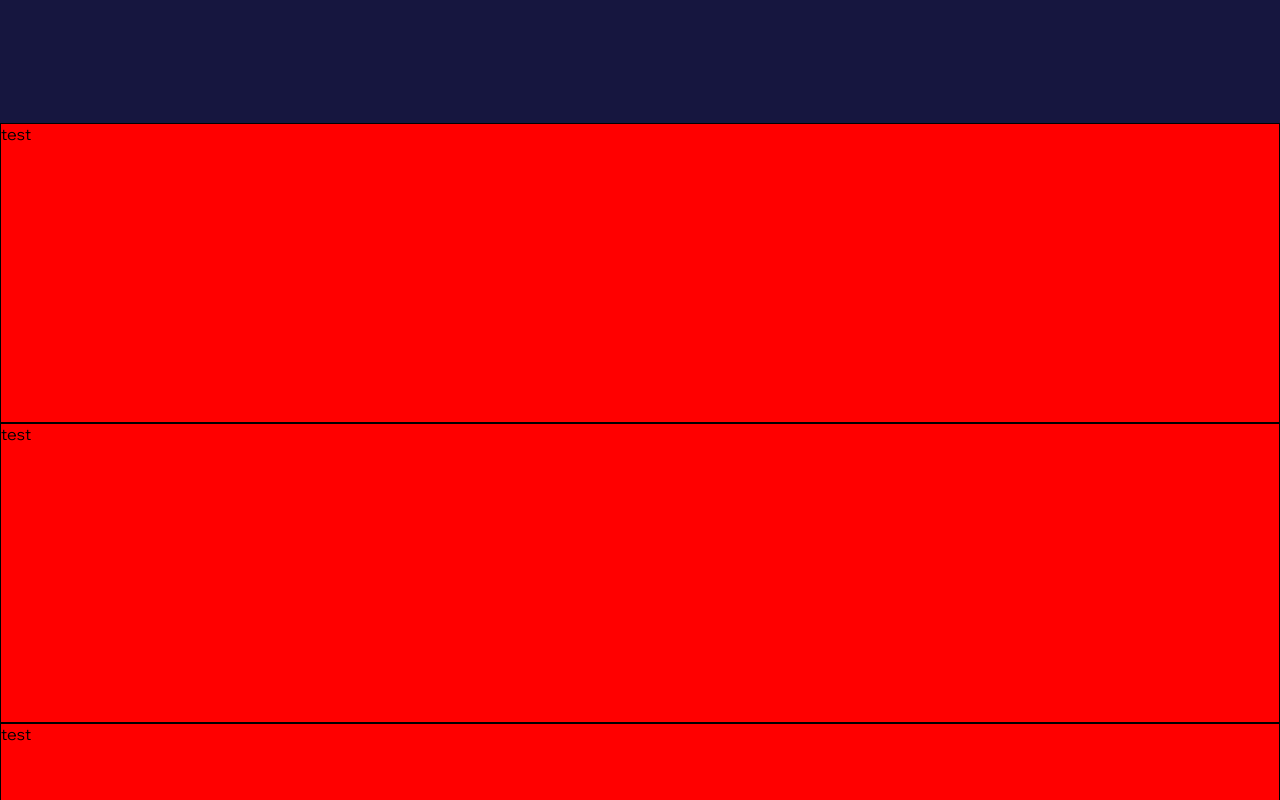
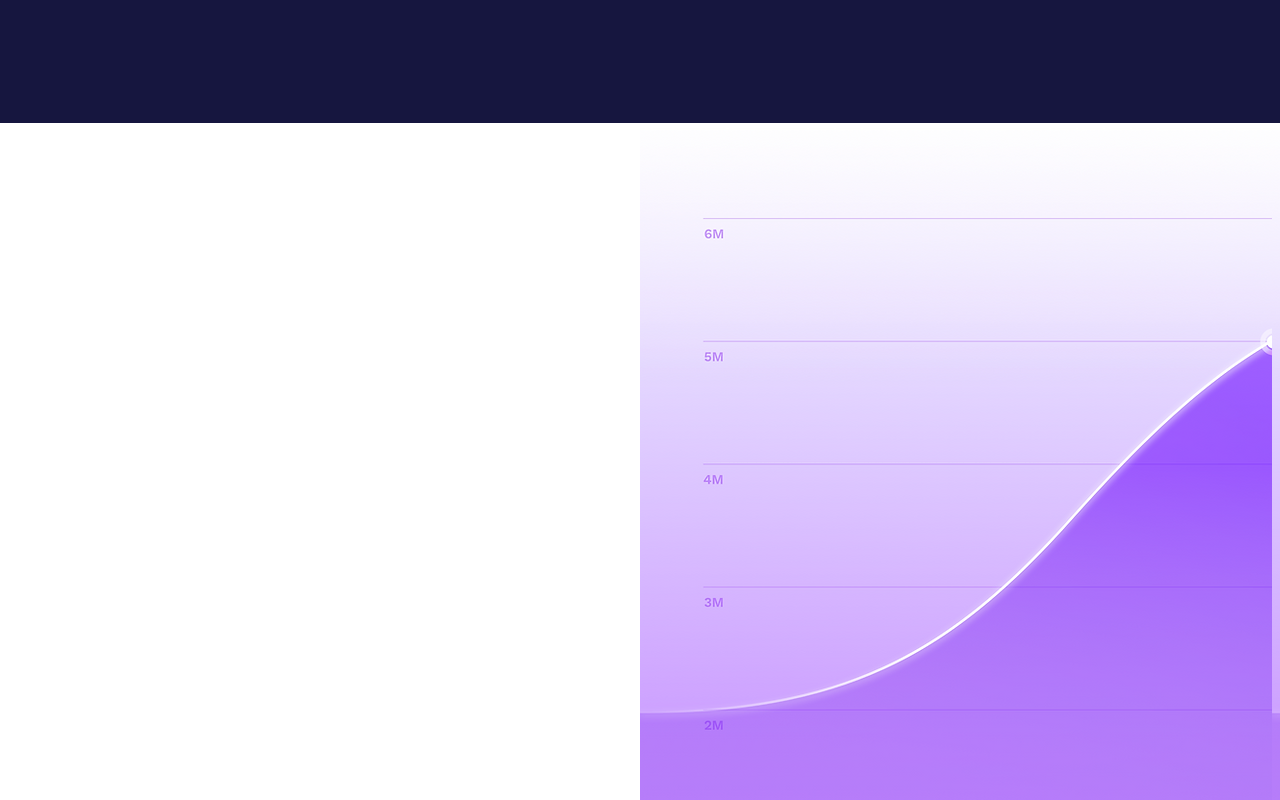
Before and after one commit to iamrahilhabibli/wix-clone-task, a website: page index.html in a window 1280 px wide. Shown: the part 2180-2980 px from the top of the page. Drawn offline with nearby package versions, Linux system fonts and the light colour scheme.

Commit message:
about-page section added

```diff
--- a/index.html
+++ b/index.html
@@ -169,6 +169,14 @@
           </div>
         </div>
       </div>
+      <div class="about-page" data-aos="fade-up">
+         <div class="about-page__leftside">
+
+         </div>
+         <div class="about-page__rightside">
+
+         </div>
+      </div>
       <div class="test" data-aos="fade-up">test</div>
       <div class="test" data-aos="fade-up">test</div>
       <div class="test" data-aos="fade-up">test</div>
--- a/styles.css
+++ b/styles.css
@@ -294,3 +294,15 @@ p {
   list-style-type: none;
   font-weight: 400;
 }
+.about-page {
+  height: 100vh;
+  display: flex;
+  position: relative;
+}
+.about-page__leftside,
+.about-page__rightside {
+  width: 50%;
+}
+.about-page__rightside {
+  background-image: url(./images/wix-sectionbackGround.webp);
+}
```
Also changed, not shown: images/wix-sectionbackGround.webp (added).
